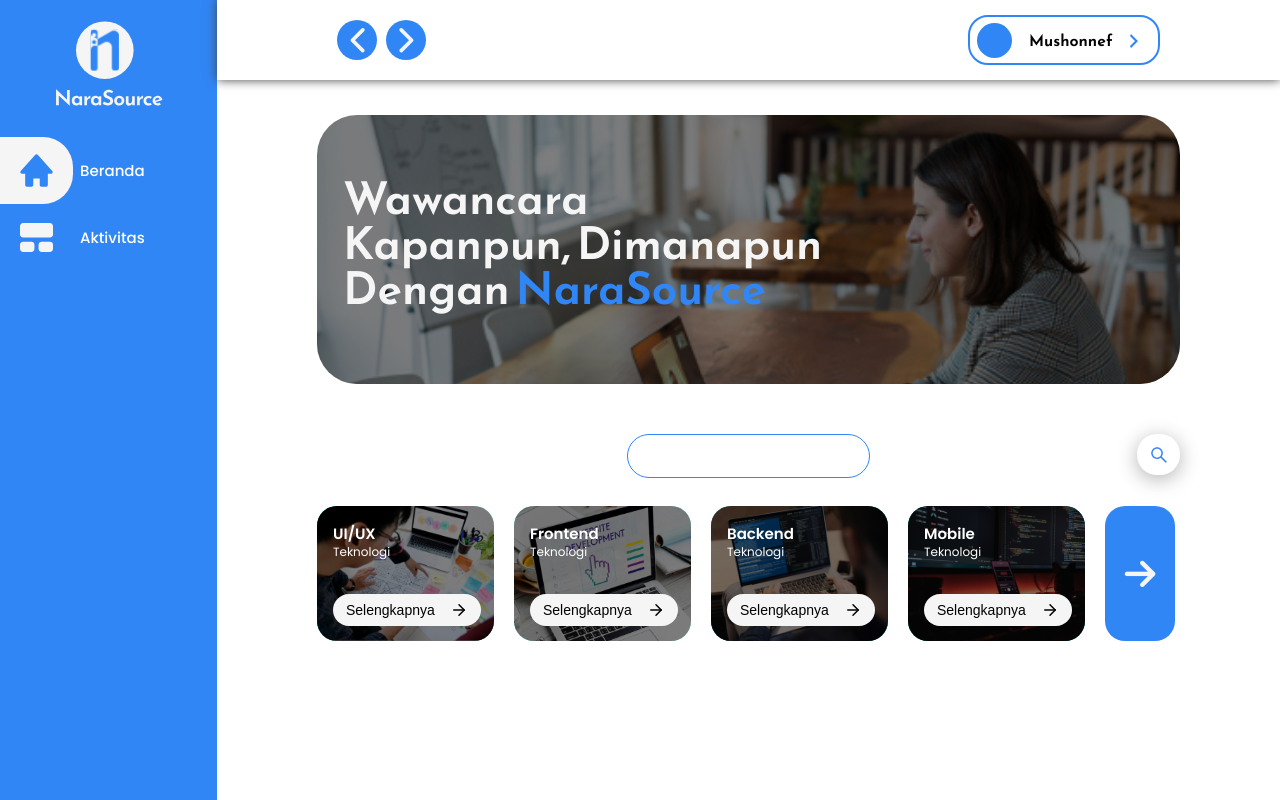
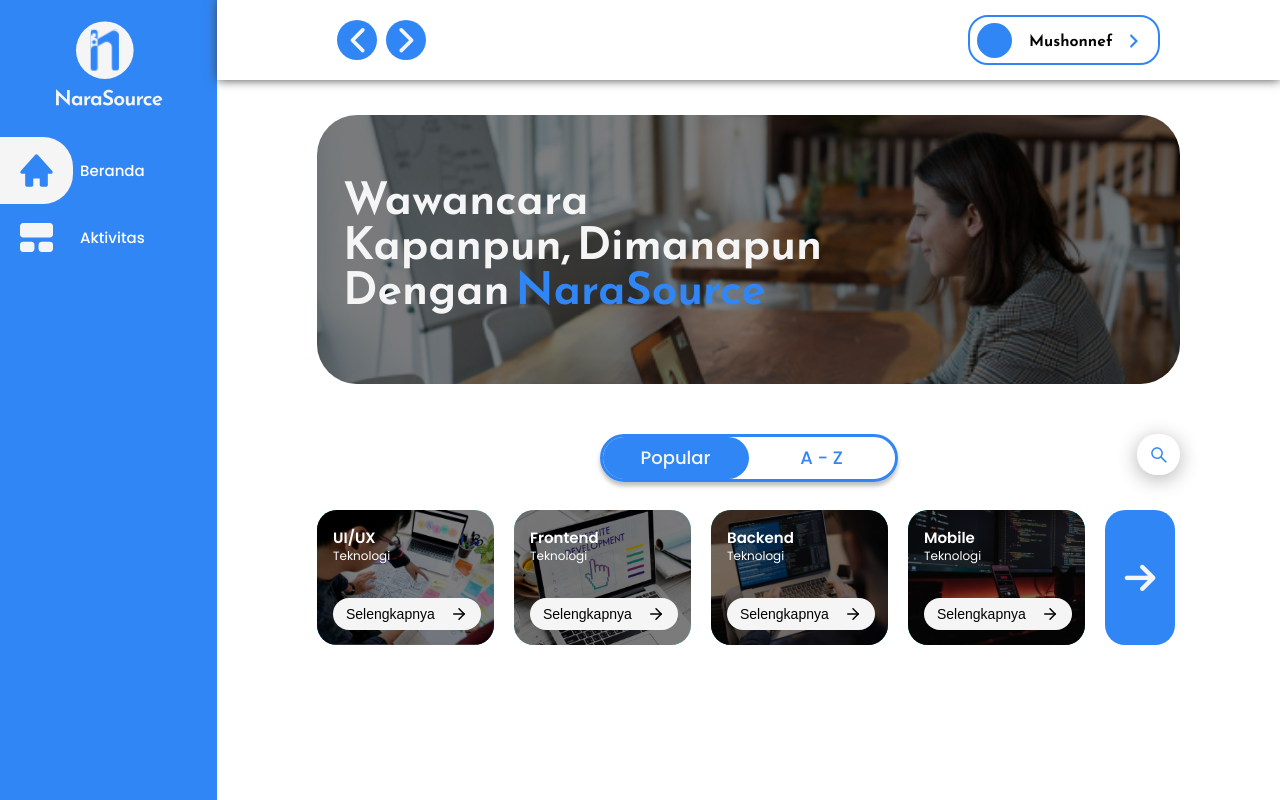
Before and after one commit to gabriellwrnc/Narasource-React-Typescript-Project, a React (Create React App) app: page /dashboard-user/home-page in a window 1280 px wide. Built offline with nearby package versions, Linux system fonts and the light colour scheme.

Commit message:
Dashboard update (popular button)

```diff
--- a/src/screens/Dashboard-User/Activity-Page/Activity-Page.css
+++ b/src/screens/Dashboard-User/Activity-Page/Activity-Page.css
@@ -39,6 +39,10 @@
   color: #cf4242;
 }
 
+.primary-color {
+  color: #3186f5;
+}
+
 .success-color {
   color: #71d050;
 }
--- a/src/screens/Dashboard-User/Activity-Page/Activity-Page.tsx
+++ b/src/screens/Dashboard-User/Activity-Page/Activity-Page.tsx
@@ -13,7 +13,7 @@
           </CircledButton>
         </div>
         <div className="activity-sorting-btn">
-          <div className=" sorting-active">
+          <div className="sorting-active">
             <span className="info-color ">Berlangsung</span>
           </div>
           <div className="sorting-btn-option">
--- a/src/screens/Dashboard-User/Home-Page/Home-Page/Home-Page.css
+++ b/src/screens/Dashboard-User/Home-Page/Home-Page/Home-Page.css
@@ -44,17 +44,40 @@
 }
 
 .action-popular-btn {
+  display: flex;
+  align-items: center;
   margin: auto;
-  width: 241px;
+  font-family: "Poppins", sans-serif;
+  font-weight: 500;
+  font-size: 18px;
+  width: 292px;
   height: 42px;
-  border: 1px solid #3186f5;
+  border: 3px solid #3186f5;
+  box-shadow: 0px 4px 4px rgba(0, 0, 0, 0.25);
   border-radius: 25px;
+}
+
+.popular-btn-option {
+  width: 146px;
+  display: flex;
+  justify-content: space-around;
 }
 
 .action-search-btn {
   position: absolute;
   top: 0;
   right: 0;
+}
+
+.popular-active {
+  width: 146px;
+  height: 42px;
+  border-radius: 25px;
+  display: flex;
+  justify-content: space-around;
+  align-items: center;
+  color: #f5f5f5;
+  background-color: #3186f5;
 }
 
 .home-page-content {
--- a/src/screens/Dashboard-User/Home-Page/Home-Page/Home-Page.tsx
+++ b/src/screens/Dashboard-User/Home-Page/Home-Page/Home-Page.tsx
@@ -24,7 +24,14 @@
         </div>
       </div>
       <div className="home-page-action">
-        <div className="action-popular-btn"></div>
+        <div className="action-popular-btn">
+          <div className="popular-btn-option">
+            <span className="popular-active">Popular</span>
+          </div>
+          <div className="popular-btn-option">
+            <span className="primary-color">A - Z</span>
+          </div>
+        </div>
         <div className="action-search-btn" onClick={() => toggleModal()}>
           <CircledButton>
             <AiOutlineSearch className="circled-icon" />
```
